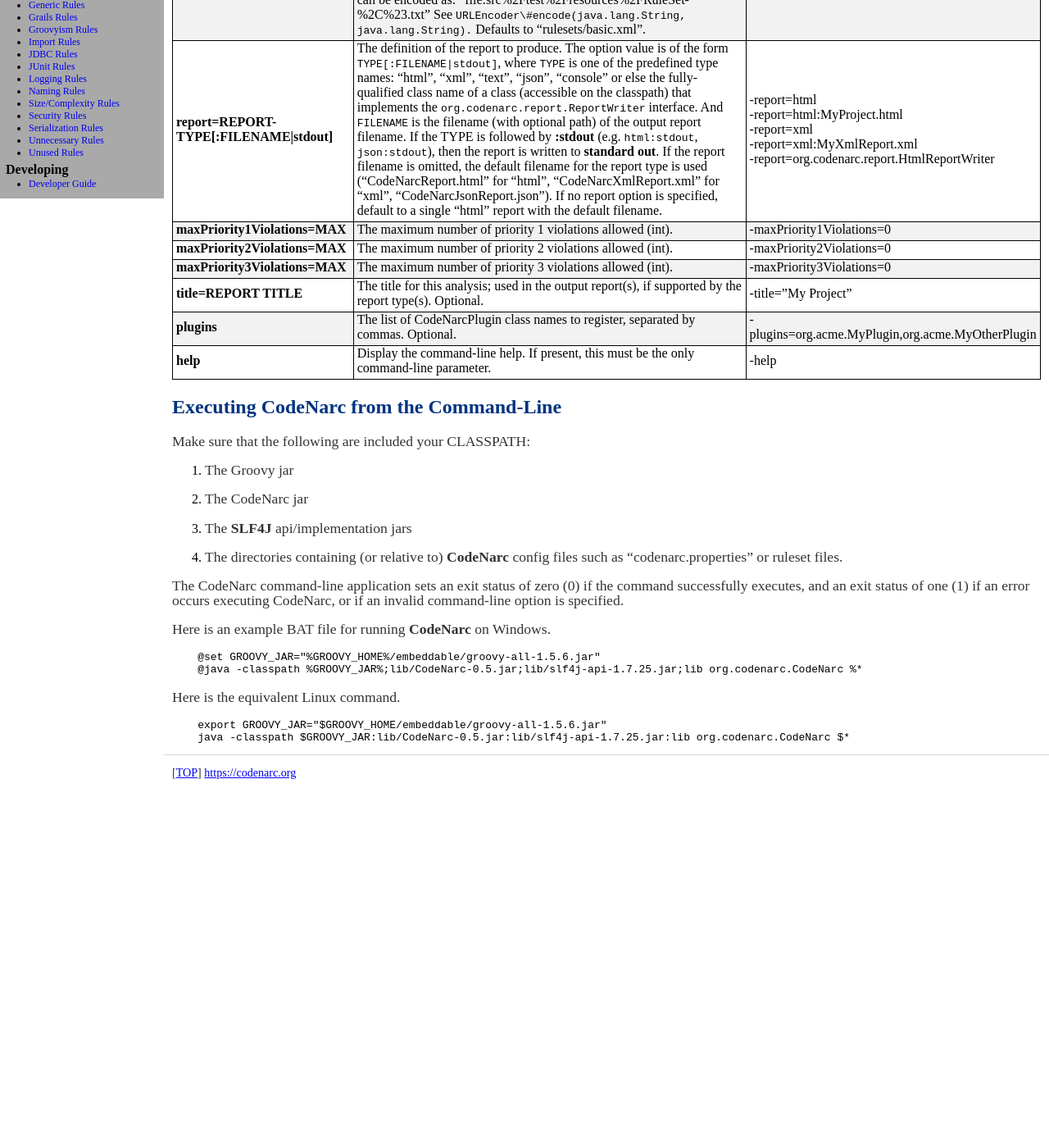
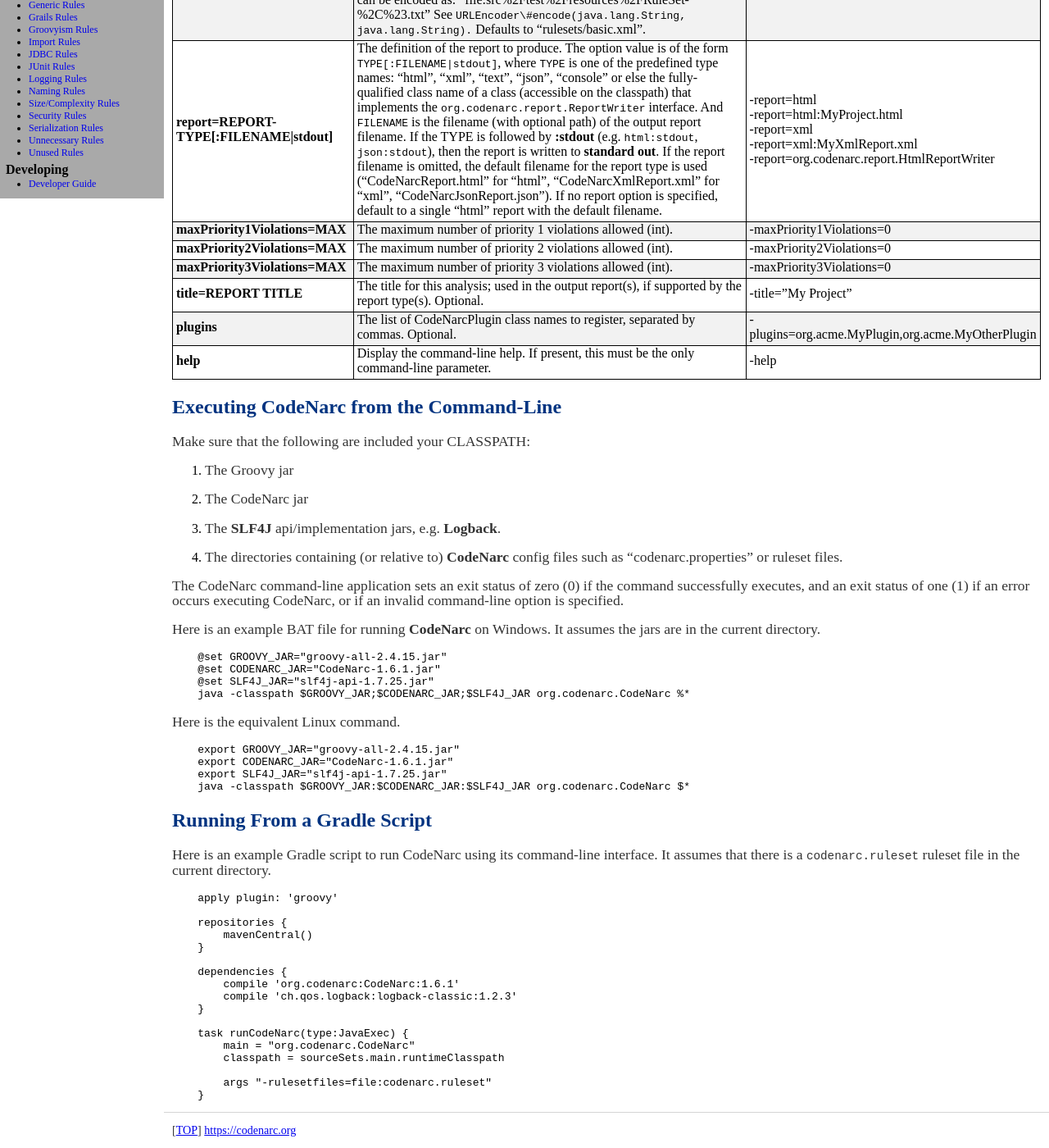
Before and after one commit to CodeNarc/CodeNarc, a Jekyll site: the page built from codenarc-command-line.md, in a window 1280 px wide and 1400 px high, scrolled down 707 px. Shown: the whole window at 82% size. Built offline with Jekyll 4.4.1, drawn with Linux system fonts in a browser that asks for light colours; before the commit the page ends 1670 px from its top, so only the background shows below that.

Commit message:
Fix #533: Update command-line instructions to use newer version of Groovy and other jars. Add info on running with Gradle.

````diff
--- a/codenarc-command-line.md
+++ b/codenarc-command-line.md
@@ -38,7 +38,7 @@ Make sure that the following are included your CLASSPATH:
 
   2. The CodeNarc jar
 
-  3. The **SLF4J** api/implementation jars
+  3. The **SLF4J** api/implementation jars, e.g. **Logback**.
 
   4. The directories containing (or relative to) **CodeNarc** config files such as "codenarc.properties"
         or ruleset files.
@@ -46,16 +46,43 @@ Make sure that the following are included your CLASSPATH:
 The CodeNarc command-line application sets an exit status of zero (0) if the command successfully executes, and
 an exit status of one (1) if an error occurs executing CodeNarc, or if an invalid command-line option is specified.
 
-Here is an example BAT file for running **CodeNarc** on Windows.
+Here is an example BAT file for running **CodeNarc** on Windows. It assumes the jars are in the current directory.
 
 ```shell
-    @set GROOVY_JAR="%GROOVY_HOME%/embeddable/groovy-all-1.5.6.jar"
-    @java -classpath %GROOVY_JAR%;lib/CodeNarc-0.5.jar;lib/slf4j-api-1.7.25.jar;lib org.codenarc.CodeNarc %*
+    @set GROOVY_JAR="groovy-all-2.4.15.jar"
+    @set CODENARC_JAR="CodeNarc-1.6.1.jar"
+    @set SLF4J_JAR="slf4j-api-1.7.25.jar"
+    java -classpath $GROOVY_JAR;$CODENARC_JAR;$SLF4J_JAR org.codenarc.CodeNarc %*
 ```
 
 Here is the equivalent Linux command.
 
 ```shell
-    export GROOVY_JAR="$GROOVY_HOME/embeddable/groovy-all-1.5.6.jar"
-    java -classpath $GROOVY_JAR:lib/CodeNarc-0.5.jar:lib/slf4j-api-1.7.25.jar:lib org.codenarc.CodeNarc $*
+    export GROOVY_JAR="groovy-all-2.4.15.jar"
+    export CODENARC_JAR="CodeNarc-1.6.1.jar"
+    export SLF4J_JAR="slf4j-api-1.7.25.jar"
+    java -classpath $GROOVY_JAR:$CODENARC_JAR:$SLF4J_JAR org.codenarc.CodeNarc $*
 ```
+
+## Running From a Gradle Script
+
+Here is an example Gradle script to run CodeNarc using its command-line interface. It assumes that there is a `codenarc.ruleset` ruleset file in the current directory.
+```
+    apply plugin: 'groovy'
+
+    repositories {
+        mavenCentral()
+    }
+
+    dependencies {
+        compile 'org.codenarc:CodeNarc:1.6.1'
+        compile 'ch.qos.logback:logback-classic:1.2.3'
+    }
+
+    task runCodeNarc(type:JavaExec) {
+        main = "org.codenarc.CodeNarc"
+        classpath = sourceSets.main.runtimeClasspath
+
+        args "-rulesetfiles=file:codenarc.ruleset"
+    }
+```
````
